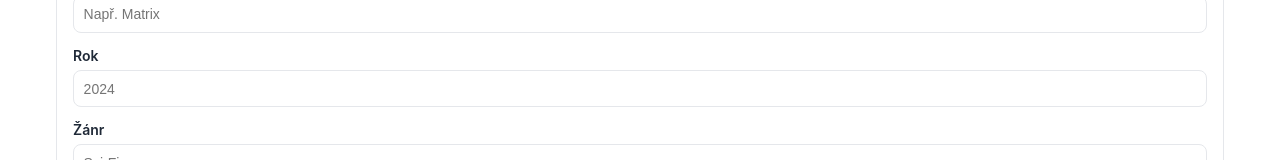
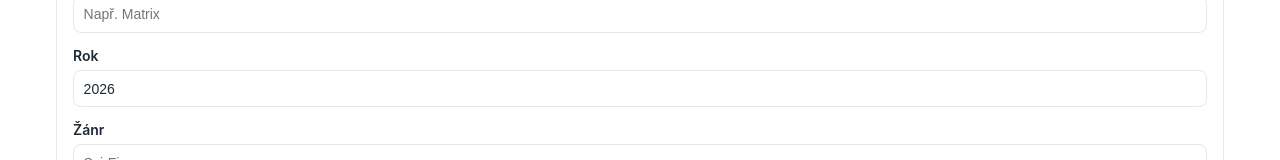
Before and after one commit to Barryware/4IT427_barm52, a React (Vite) app: page /form in a window 1280 px wide. Shown: the part 239-399 px from the top of the page. Built offline with nearby package versions, Linux system fonts and the light colour scheme.

Commit message:
feat: useNavigate po submit + default rok v AddFilmForm

```diff
--- a/src/components/AddFilmForm.tsx
+++ b/src/components/AddFilmForm.tsx
@@ -1,11 +1,14 @@
 import { useState, type FormEvent } from 'react';
+import { useNavigate } from 'react-router-dom';
 import { useWatchlist } from '../context/WatchlistContext';
 import styles from './AddFilmForm.module.css';
 
 function AddFilmForm() {
   const { addFilm } = useWatchlist();
+  const navigate = useNavigate();
+  const currentYear = new Date().getFullYear();
   const [title, setTitle] = useState('');
-  const [year, setYear] = useState('');
+  const [year, setYear] = useState(String(currentYear));
   const [genre, setGenre] = useState('');
   const [rating, setRating] = useState('');
 
@@ -24,9 +27,11 @@ function AddFilmForm() {
     });
 
     setTitle('');
-    setYear('');
+    setYear(String(currentYear));
     setGenre('');
     setRating('');
+
+    navigate('/');
   };
 
   return (
@@ -56,9 +61,11 @@ function AddFilmForm() {
           id="film-year"
           className={styles.input}
           type="number"
+          min={1900}
+          max={2100}
           value={year}
           onChange={(event) => setYear(event.target.value)}
-          placeholder="2024"
+          placeholder={String(currentYear)}
           required
         />
       </div>
```
